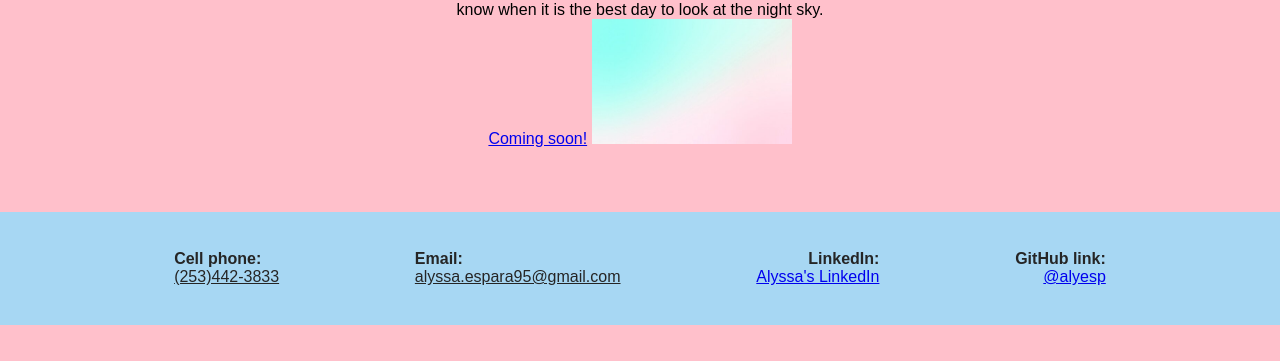
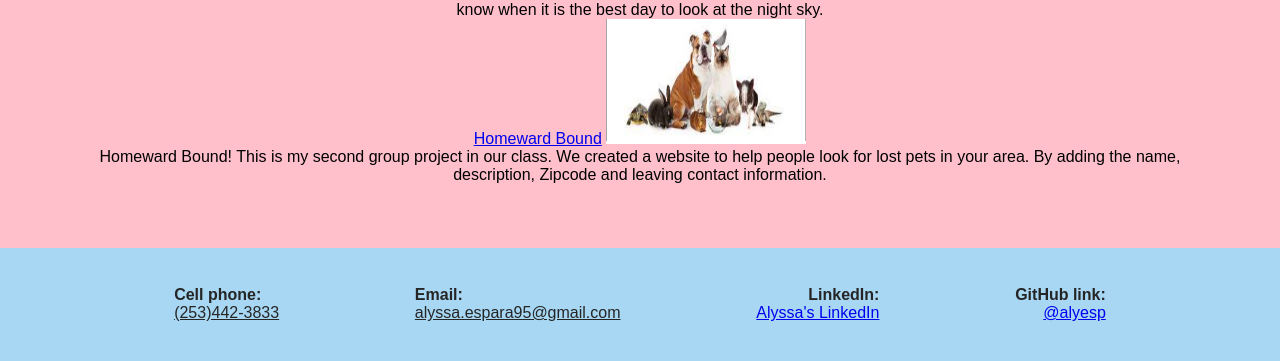
Before and after one commit to alyesp/Mod2port, a plain HTML site: page index.html in a window 1280 px wide. Shown: the part 540-901 px from the top of the page. Before the commit the page ends 865 px from the top, so only its background shows below. Drawn offline with Linux system fonts and the light colour scheme.

Commit message:
changes to index.html and added images

```diff
--- a/index.html
+++ b/index.html
@@ -69,8 +69,11 @@
     </section>
     <section>
         <div id="work" class="pink"></div>
-        <a href="#">Coming soon!</a>
-        <img src="./assets/images/pic2.jpg" class="boxes" alt="pastel blues and pinks" height="125px" width="200px">
+        <a href="https://secret-shelf-58416.herokuapp.com/newpost">Homeward Bound</a>
+        <img src="./assets/images/hb_pic.png" class="boxes" alt="pastel blues and pinks" height="125px" width="200px">
+        <p> Homeward Bound! This is my second group project in our class. We created a website to help people look for lost pets in your area. By adding the name, description,
+          Zipcode and leaving contact information.
+        </p>
     </section>
    </main>
 
```
Also changed, not shown: assets/images/hb_pic.png (added), assets/images/hp_hb.png (added).
